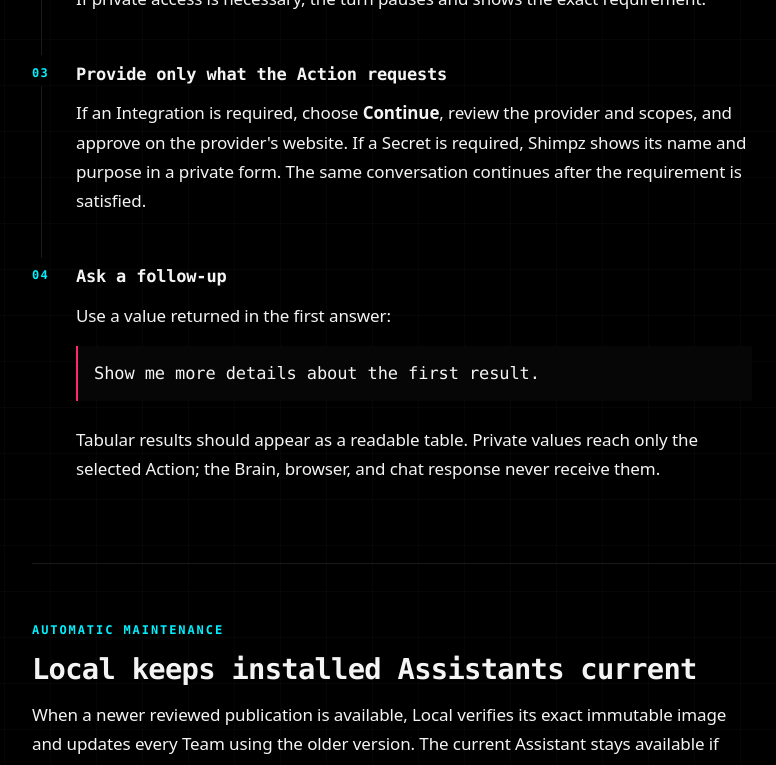
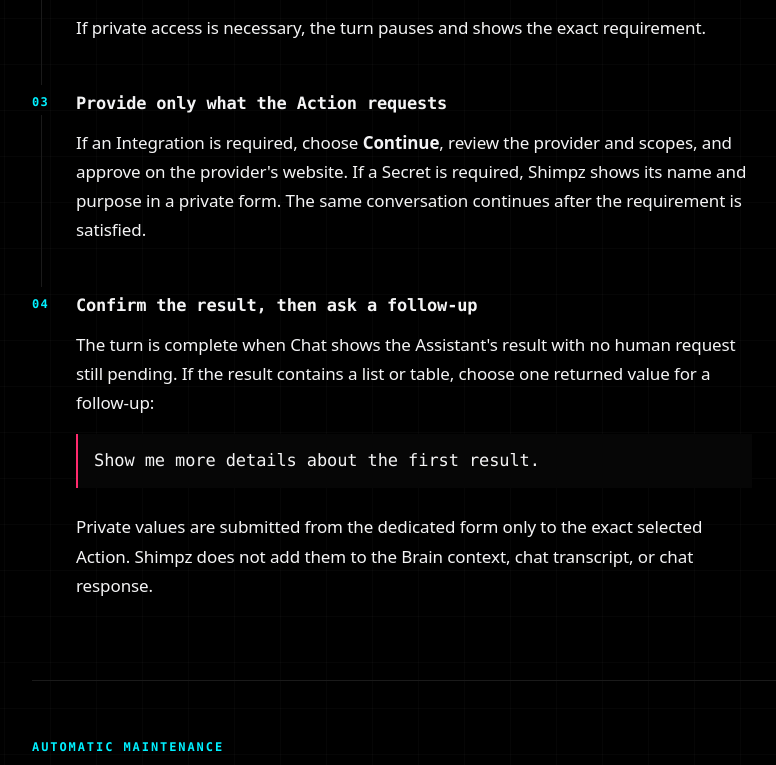
Before and after one commit to TheShimpz/shimpz-docs, a SvelteKit app: page /assistants in a window 1280 px wide. Shown: the part 1117-1882 px from the top of the page, without its empty margins (364-1140 px from the left). Built offline with nearby package versions, Linux system fonts and the light colour scheme.

Commit message:
docs: add observable first-success checks

```diff
--- a/src/routes/admin/+page.svelte
+++ b/src/routes/admin/+page.svelte
@@ -48,6 +48,16 @@
     <p>
       The Brain writes the Team's replies and decides when an Action can help. Do not paste API keys, passwords,
       or OAuth tokens into the message box.
+    </p>
+  </li>
+
+  <li>
+    <h2>Verify the Team can reply</h2>
+    <p>Open <strong>Chat</strong> and send a message that does not require an Assistant:</p>
+    <blockquote>Reply with this Team's name and one short sentence.</blockquote>
+    <p>
+      Continue when the Team returns a complete reply without asking for model configuration. This proves the Team,
+      model selection, and provider key are ready before you add an Assistant.
     </p>
   </li>
 </ol>
@@ -129,5 +139,5 @@
 </section>
 
 <nav class="docs-page-nav" aria-label="Continue the user guide">
-  <a href="/assistants/"><span>Next</span><strong>Install an Assistant</strong></a>
+  <a href="/assistants/"><span>Next</span><strong>Add an Assistant</strong></a>
 </nav>
--- a/src/routes/assistants/+page.svelte
+++ b/src/routes/assistants/+page.svelte
@@ -34,7 +34,8 @@
     <h2>Install the Assistant</h2>
     <p>
       Open <strong>Assistants</strong>, confirm the Team shown under <strong>Installation destination</strong>,
-      open the Assistant you want, and choose <strong>Install</strong>. Wait until it is ready.
+      open the Assistant you want, and choose <strong>Install</strong>. Continue when Admin reports
+      <strong>Assistant installed</strong> and the Assistant remains available for that Team.
     </p>
   </li>
 
@@ -55,12 +56,15 @@
   </li>
 
   <li>
-    <h2>Ask a follow-up</h2>
-    <p>Use a value returned in the first answer:</p>
+    <h2>Confirm the result, then ask a follow-up</h2>
+    <p>
+      The turn is complete when Chat shows the Assistant's result with no human request still pending. If the result
+      contains a list or table, choose one returned value for a follow-up:
+    </p>
     <blockquote>Show me more details about the first result.</blockquote>
     <p>
-      Tabular results should appear as a readable table. Private values reach only the selected Action; the Brain,
-      browser, and chat response never receive them.
+      Private values are submitted from the dedicated form only to the exact selected Action. Shimpz does not add
+      them to the Brain context, chat transcript, or chat response.
     </p>
   </li>
 </ol>
--- a/src/routes/install/linux/+page.svelte
+++ b/src/routes/install/linux/+page.svelte
@@ -65,6 +65,15 @@
       lines={[{ value: "curl -fsSL https://install.shimpz.com | sh" }]}
     />
   </li>
+
+  <li>
+    <h2>Confirm that Admin opens</h2>
+    <p>
+      A successful installer prints the local Admin address. On the same computer, open
+      <code>http://127.0.0.1:7777</code>. Continue when you see the initial password setup or sign-in screen.
+      For a remote server, use the SSH forwarding instructions on the next page.
+    </p>
+  </li>
 </ol>
 
 <nav class="docs-page-nav" aria-label="Continue the user guide">
--- a/src/routes/install/macos/+page.svelte
+++ b/src/routes/install/macos/+page.svelte
@@ -57,6 +57,14 @@
       lines={[{ value: "curl -fsSL https://install.shimpz.com | sh" }]}
     />
   </li>
+
+  <li>
+    <h2>Confirm that Admin opens</h2>
+    <p>
+      A successful installer prints the local Admin address. Open <code>http://127.0.0.1:7777</code> and continue
+      when you see the initial password setup or sign-in screen.
+    </p>
+  </li>
 </ol>
 
 <aside class="scope-note" aria-labelledby="managed-mac-title">
--- a/src/routes/install/windows/+page.svelte
+++ b/src/routes/install/windows/+page.svelte
@@ -76,7 +76,14 @@
       title="Ubuntu · Shimpz install"
       lines={[{ value: "curl -fsSL https://install.shimpz.com | sh" }]}
     />
-    <p>When it finishes, open <code>http://127.0.0.1:7777</code> in your normal Windows browser.</p>
+  </li>
+
+  <li>
+    <h2>Confirm that Admin opens</h2>
+    <p>
+      When the installer succeeds, open <code>http://127.0.0.1:7777</code> in your normal Windows browser.
+      Continue when you see the initial password setup or sign-in screen.
+    </p>
   </li>
 </ol>
 
```
